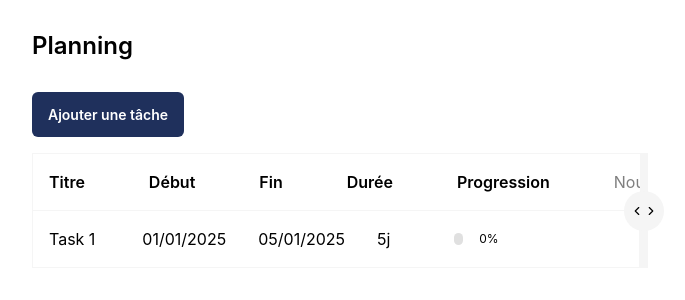
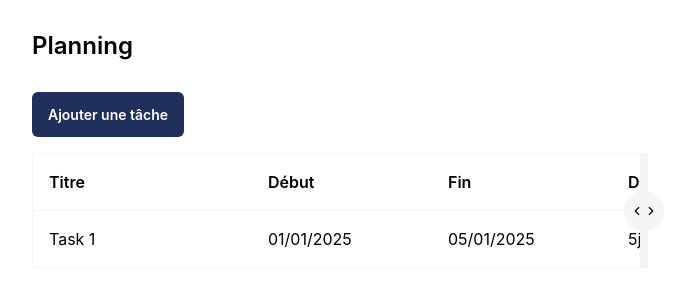
Before and after one commit to Joeil92/React-gantt, a React (Vite) app: page / in a window 1280 px wide. Shown: the top 300 px of the page, without its empty margins (0-685 px from the left). Built offline with nearby package versions, Linux system fonts and the light colour scheme.

Commit message:
Add interface to dropdown component. Fix style gantt table

```diff
--- a/src/features/gantt/header-gantt/Header-gantt.ui.tsx
+++ b/src/features/gantt/header-gantt/Header-gantt.ui.tsx
@@ -43,6 +43,7 @@ export function HeaderGantt({
         opacity: 0.5,
       }),
     width: header.width,
+    minWidth: header.width,
   }
 
   const onResize = (width: number) => {
--- a/src/features/gantt/new-header-gantt/New-header-gantt.tsx
+++ b/src/features/gantt/new-header-gantt/New-header-gantt.tsx
@@ -33,8 +33,8 @@ export function NewHeaderGantt({
   }
 
   return (
-    <Dropdown defaultOpen={isOpen}>
-      <div className="border-grey-100 hover:bg-grey-100 w-[250px] border-y border-e">
+    <Dropdown defaultOpen={isOpen} className="flex-1">
+      <div className="border-grey-100 hover:bg-grey-100 border-y border-e">
         <DropdownToggle>
           <input
             type="text"
--- a/src/features/gantt/task-cell/Task-cell.ui.tsx
+++ b/src/features/gantt/task-cell/Task-cell.ui.tsx
@@ -87,7 +87,7 @@ export function TaskCell({
   return (
     <div
       className="border-grey-100 hover:bg-primary-100 cursor-default border-b first:border-s"
-      style={{ width: width }}
+      style={{ width: width, minWidth: width }}
       onDoubleClick={() => setIsEditable(true)}
     >
       {isString && (
--- a/src/shared/ui/dropdown/Dropdown.ui.tsx
+++ b/src/shared/ui/dropdown/Dropdown.ui.tsx
@@ -2,10 +2,15 @@ import clsx from 'clsx'
 import { useEffect, useRef, useState, type PropsWithChildren } from 'react'
 import { DropdownContext, useDropdown } from './dropdown.lib'
 
-type DropdownProps = {
+interface DropdownProps extends React.HTMLAttributes<HTMLDivElement> {
   defaultOpen?: boolean
 }
-function Dropdown({ defaultOpen, children }: PropsWithChildren<DropdownProps>) {
+function Dropdown({
+  defaultOpen,
+  children,
+  className,
+  ...props
+}: PropsWithChildren<DropdownProps>) {
   const [isOpen, setIsOpen] = useState(defaultOpen || false)
   const ref = useRef<HTMLDivElement>(null)
 
@@ -27,7 +32,7 @@ function Dropdown({ defaultOpen, children }: PropsWithChildren<DropdownProps>) {
 
   return (
     <DropdownContext value={{ isOpen, toggle }}>
-      <div className="relative" ref={ref}>
+      <div className={clsx('relative', className)} ref={ref} {...props}>
         {children}
       </div>
     </DropdownContext>
--- a/src/widgets/gantt-chart/Gantt-chart.tsx
+++ b/src/widgets/gantt-chart/Gantt-chart.tsx
@@ -180,7 +180,7 @@ function TaskRow({ task, headers, tasks, onTasksChange }: TaskRowProps) {
           />
         )
       })}
-      <div className="border-grey-100 w-[250px] border-e border-b p-4"></div>
+      <div className="border-grey-100 flex-1 border-e border-b p-4"></div>
     </div>
   )
 }
```
